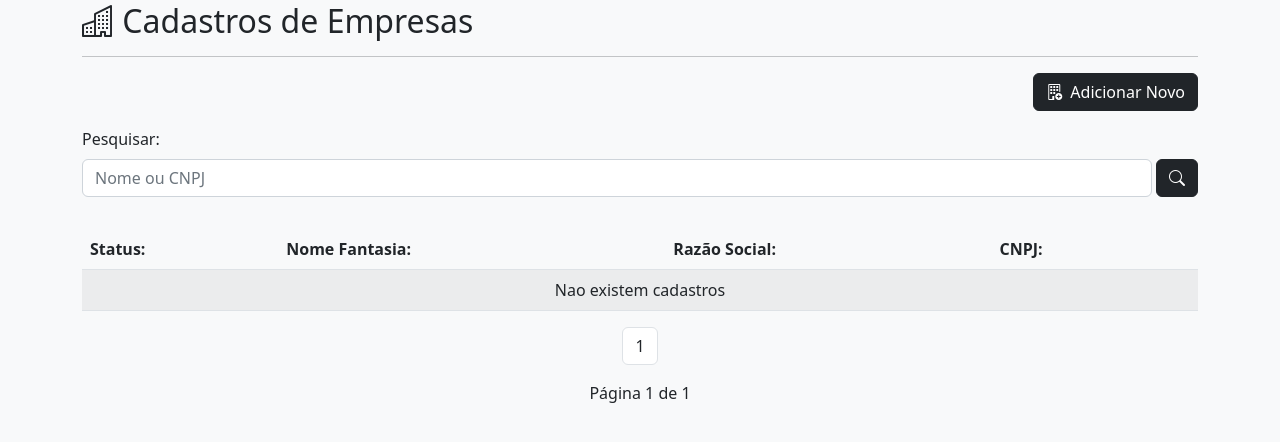
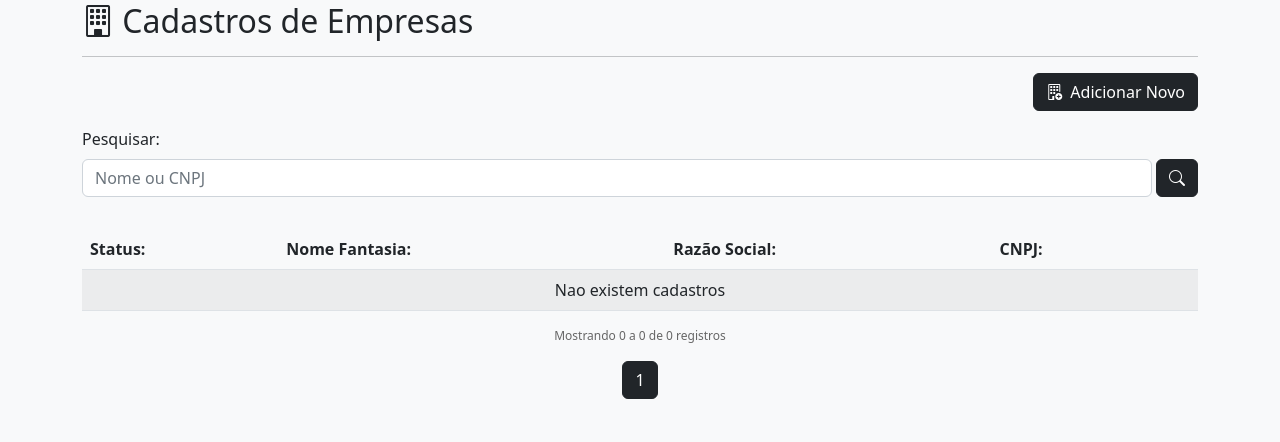
Before and after one commit to denisms7/cadastros, a Django app: page /cadastro/pj-loc/ in a window 1280 px wide. Shown: the part 94-536 px from the top of the page. Run offline with Django 4.2, Linux system fonts and the light colour scheme; data that the repository does not hold is empty; some libraries are stand-ins or nearby versions; some web fonts are replaced.

Commit message:
correcao templates

```diff
--- a/cadastros/templates/cadastros/empresa/busca_empresa.html
+++ b/cadastros/templates/cadastros/empresa/busca_empresa.html
@@ -10,13 +10,12 @@ PJ - Busca
 
 {% block pagina %}
 
-{% include "cadastros/alertas.html" %}
-
 
 <div class="container">
     <h2>
-        <i class="bi bi-buildings"></i>
-        Cadastros de Empresas</h2>
+        <i class="bi bi-building"></i>
+        Cadastros de Empresas
+    </h2>
     <hr>
 </div>
 
@@ -86,6 +85,6 @@ PJ - Busca
     </div>
 </div>
 
-{% include "cadastros/paginacao.html" %}
+{% include "paginacao.html" %}
 
 {% endblock %}
--- a/cadastros/templates/cadastros/empresa/cadastro_empresa.html
+++ b/cadastros/templates/cadastros/empresa/cadastro_empresa.html
@@ -11,7 +11,7 @@ PJ - Cadastro
 
 {% block pagina %}
 
-{% include "cadastros/alertas.html" %}
+
 <div class="container">
     <div id="liveAlertPlaceholder"></div>
 </div>
@@ -19,8 +19,7 @@ PJ - Cadastro
 <div class="container">
     <h2>
 
-        <i class="bi bi-buildings"></i>
-
+        <i class="bi bi-building"></i>
         Cadastro de Empresa
     </h2>
     <hr>
--- a/cadastros/templates/cadastros/empresa/delete_empresa.html
+++ b/cadastros/templates/cadastros/empresa/delete_empresa.html
@@ -11,7 +11,6 @@ PJ - Delete
 
 {% block pagina %}
 
-{% include "cadastros/alertas.html" %}
 
 <div class="container">
     <h2><i class="bi bi-person-fill-x me-2"></i>Excluir Registro</h2>
--- a/cadastros/templates/cadastros/paginacao.html
+++ /dev/null
@@ -1,37 +0,0 @@
-<nav class="container d-flex justify-content-center">
-    <ul class="pagination">
-        {% if page_obj.has_previous %}
-        <li class="page-item btn-paginacao">
-            <a class="page-link text-dark" href="?page=1"><i class="bi bi-chevron-double-left"></i></a>
-        </li>
-        <li class="page-item btn-paginacao">
-            <a class="page-link text-dark" href="?page={{ page_obj.previous_page_number }}"><i
-                    class="bi bi-chevron-left"></i></a>
-        </li>
-        {% endif %}
-        {% for i in page_obj.paginator.page_range %}
-        {% if page_obj.number == i %}
-        <li class="page-item btn-paginacao">
-            <a class="page-link text-dark" href="#">{{ i }} </a>
-        </li>
-        {% else %}
-        <li class="page-item btn-paginacao">
-            <a class="page-link text-dark" href="?page={{ i }}">{{ i }}</a>
-        </li>
-        {% endif %}
-        {% endfor %}
-        {% if page_obj.has_next %}
-        <li class="page-item btn-paginacao">
-            <a class="page-link text-dark" href="?page={{ page_obj.next_page_number }}"><i
-                    class="bi bi-chevron-right"></i></a>
-        </li>
-        <li class="page-item btn-paginacao">
-            <a class="page-link text-dark" href="?page={{ page_obj.paginator.num_pages }}"><i
-                    class="bi bi-chevron-double-right"></i></a>
-        </li>
-        {% endif %}
-    </ul>
-</nav>
-<div class="container mb-3 text-center">
-    Página {{ page_obj.number }} de {{ page_obj.paginator.num_pages }}
-</div>
--- a/cadastros/templates/cadastros/pessoa/busca_pessoa.html
+++ b/cadastros/templates/cadastros/pessoa/busca_pessoa.html
@@ -8,7 +8,6 @@ PF - Busca
 
 {% block pagina %}
 
-{% include "cadastros/alertas.html" %}
 
 <div class="container">
     <h2><i class="bi bi-person-lines-fill me-2"></i>Cadastros de Pessoas</h2>
@@ -79,6 +78,6 @@ PF - Busca
     </div>
 </div>
 
-{% include "cadastros/paginacao.html" %}
+{% include "paginacao.html" %}
 
 {% endblock %}
--- a/cadastros/templates/cadastros/pessoa/cadastro_pessoa.html
+++ b/cadastros/templates/cadastros/pessoa/cadastro_pessoa.html
@@ -10,8 +10,6 @@ PF - Cadastro
 
 
 {% block pagina %}
-
-{% include "cadastros/alertas.html" %}
 
 
 <div class="container">
--- a/cadastros/templates/cadastros/pessoa/delete_pessoa.html
+++ b/cadastros/templates/cadastros/pessoa/delete_pessoa.html
@@ -11,7 +11,6 @@ PF - Delete
 
 {% block pagina %}
 
-{% include "cadastros/alertas.html" %}
 
 <div class="container">
     <h2><i class="bi bi-person-fill-x me-2"></i>Excluir Registro</h2>
--- a/nav_bar/templates/base.html
+++ b/nav_bar/templates/base.html
@@ -60,6 +60,9 @@
         </div>
     </nav>
 
+    <section>
+      {% include "alertas.html" %}
+    </section>
 
 
     {% block pagina %}
--- /dev/null
+++ b/templates/paginacao.html
@@ -0,0 +1,50 @@
+<style>
+    .btn-paginacao.active a.page-link {
+        background-color: #212529;
+        border-color: #212529;
+        color: #fff;
+    }
+    .paginacao-info {
+        font-size: 12px;
+        color: #666;
+        text-align: center;
+    }
+</style>
+
+<div class="paginacao-info mb-3">
+    Mostrando {{ page_obj.start_index }} a {{ page_obj.end_index }} de {{ page_obj.paginator.count }} registros
+</div>
+<nav class="container d-flex justify-content-center">
+    <ul class="pagination">
+        {% if page_obj.has_previous %}
+            <li class="page-item btn-paginacao">
+                <a class="page-link text-dark" href="?page=1"><i class="bi bi-chevron-double-left"></i></a>
+            </li>
+            <li class="page-item btn-paginacao">
+                <a class="page-link text-dark" href="?page={{ page_obj.previous_page_number }}"><i
+                        class="bi bi-chevron-left"></i></a>
+            </li>
+        {% endif %}
+        {% for i in page_obj.paginator.page_range %}
+        {% if page_obj.number == i %}
+            <li class="page-item btn-paginacao active">
+                <a class="page-link" href="#">{{ i }} </a>
+            </li>
+        {% else %}
+            <li class="page-item btn-paginacao">
+                <a class="page-link text-dark" href="?page={{ i }}">{{ i }}</a>
+            </li>
+        {% endif %}
+        {% endfor %}
+        {% if page_obj.has_next %}
+            <li class="page-item btn-paginacao">
+                <a class="page-link text-dark" href="?page={{ page_obj.next_page_number }}"><i
+                        class="bi bi-chevron-right"></i></a>
+            </li>
+            <li class="page-item btn-paginacao">
+                <a class="page-link text-dark" href="?page={{ page_obj.paginator.num_pages }}"><i
+                        class="bi bi-chevron-double-right"></i></a>
+            </li>
+        {% endif %}
+    </ul>
+</nav>
```
Also changed, not shown: templates/alertas.html (renamed from cadastros/templates/cadastros/alertas.html).
